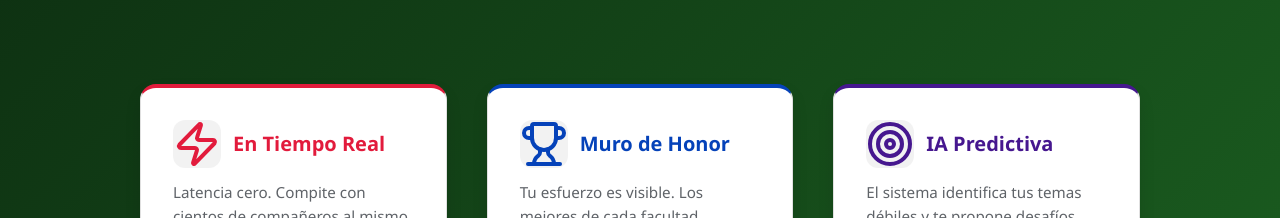
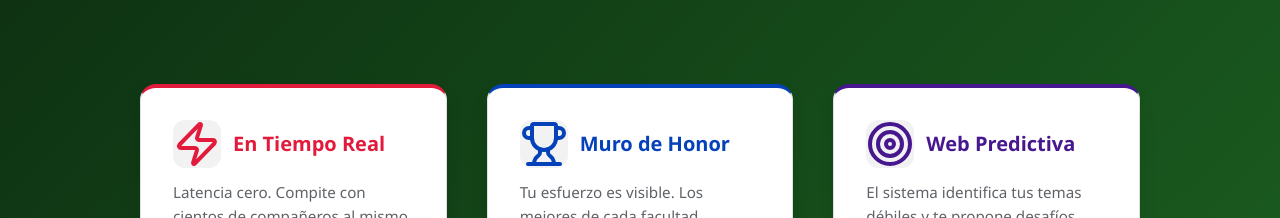
Before and after one commit to Tati-126/ROBIN-HOOT, a React (Vite) app in the folder frontend/: page / in a window 1280 px wide. Shown: the part 1581-1799 px from the top of the page. Built offline with nearby package versions, Linux system fonts and the light colour scheme; no server answers.

Commit message:
modificacion en la redaccion

```diff
--- a/frontend/src/pages/LandingPage.jsx
+++ b/frontend/src/pages/LandingPage.jsx
@@ -110,7 +110,7 @@ export default function LandingPage() {
             <CustomCard variant="blue" icon={<Trophy size={48} />} title="Muro de Honor">
               <p>Tu esfuerzo es visible. Los mejores de cada facultad aparecen en el ranking global semanal.</p>
             </CustomCard>
-            <CustomCard variant="purple" icon={<Target size={48} />} title="IA Predictiva">
+            <CustomCard variant="purple" icon={<Target size={48} />} title="Web Predictiva">
               <p>El sistema identifica tus temas débiles y te propone desafíos personalizados para mejorar.</p>
             </CustomCard>
           </div>
```
